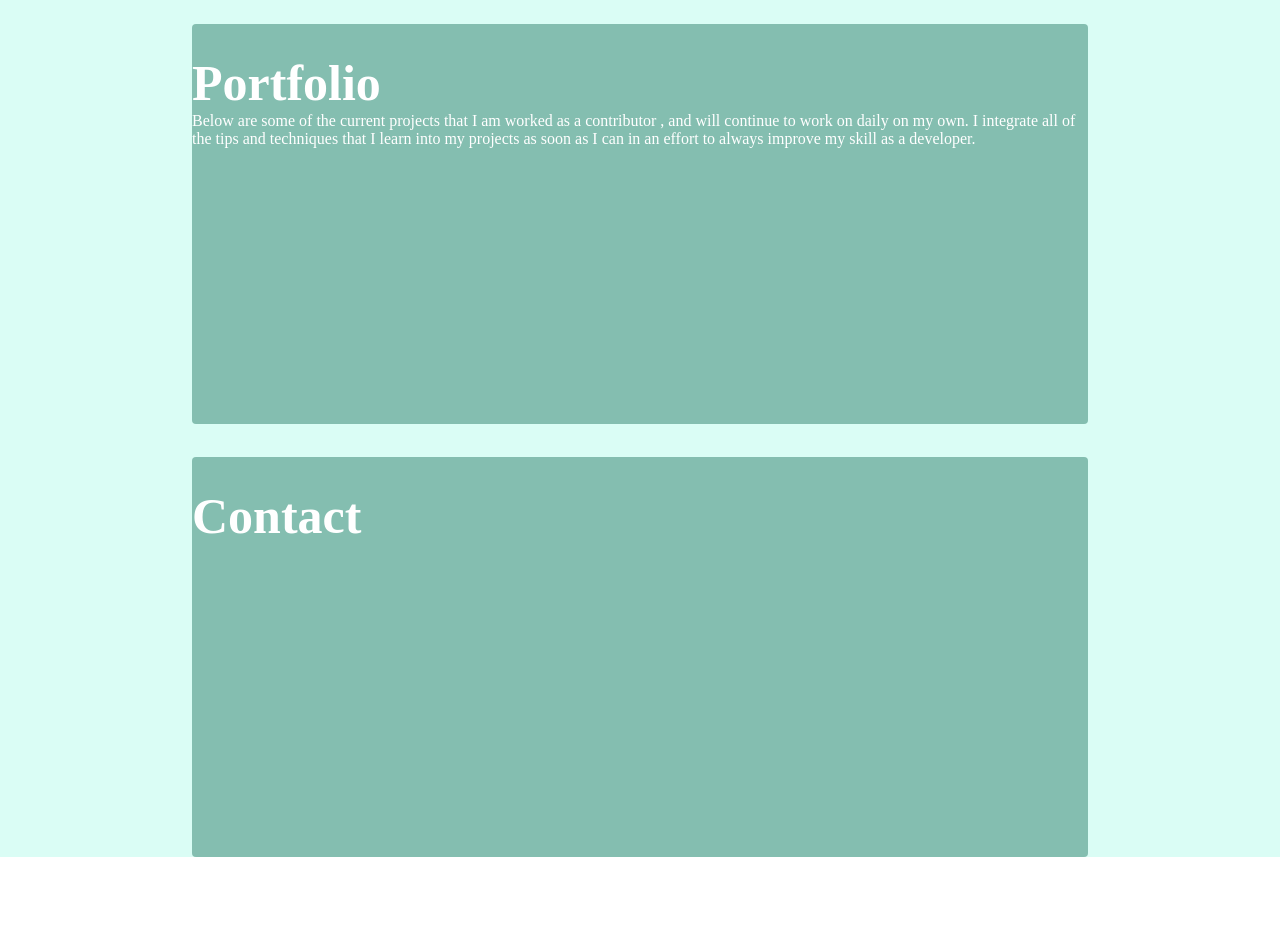
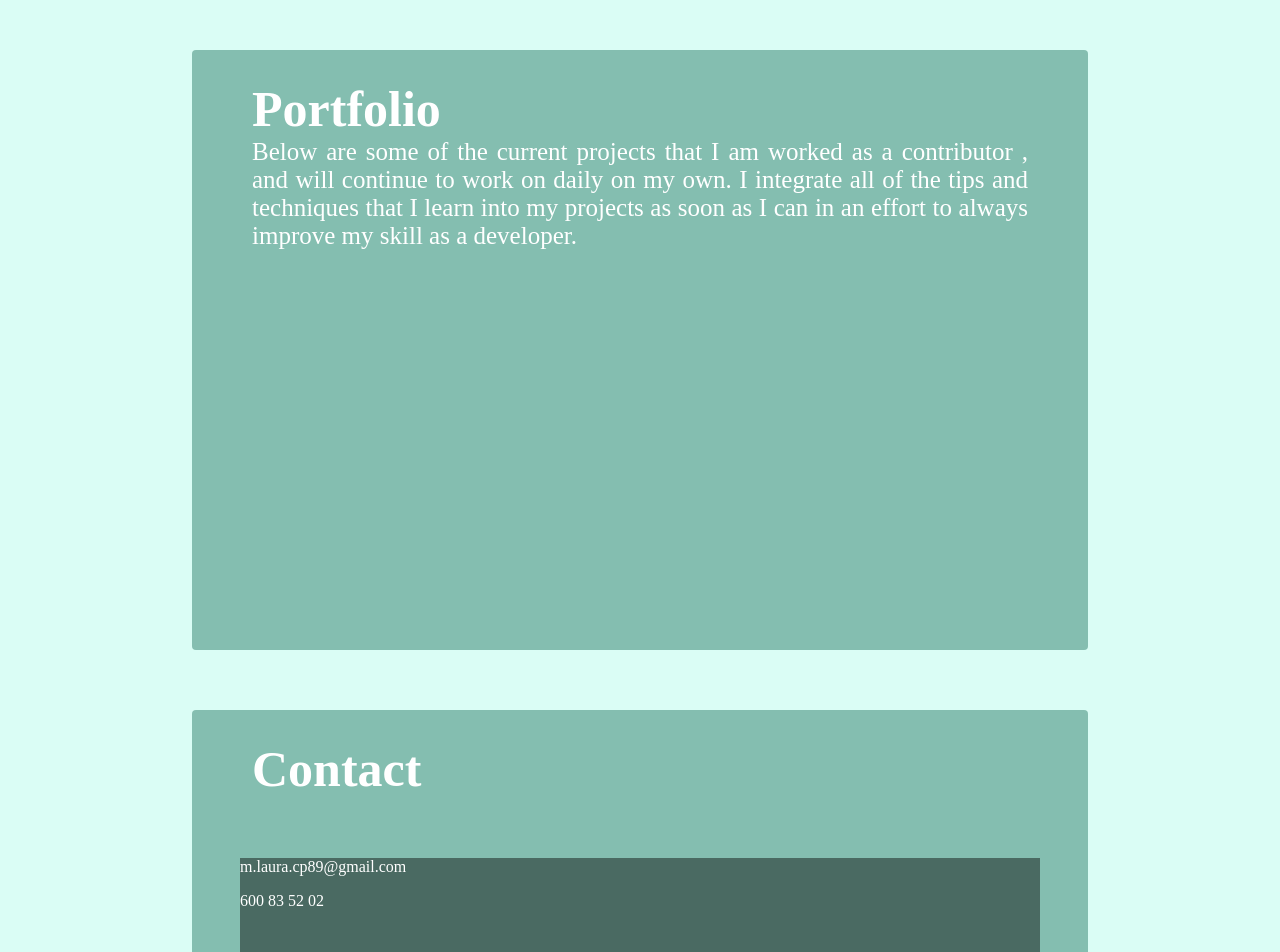
Before and after one commit to Lalu163/personal-page, a React (Create React App) app: page / in a window 1280 px wide. Shown: the part 840-1792 px from the top of the page. Before the commit the page ends 1697 px from the top, so only its background shows below. Built offline with nearby package versions, Linux system fonts and the light colour scheme; a web font is replaced by a local one.

Commit message:
adding a contact section

```diff
--- a/src/components/Contact.css
+++ b/src/components/Contact.css
@@ -5,3 +5,19 @@
     height:400px;
     border-radius:4px;
 }
+
+.contact-title{
+    font-size: 50px;
+    padding: 30px 0 0;
+    margin-bottom:0;
+}
+
+.contact-container{
+    margin: 60px;
+}
+
+.icon-container{
+    background-color:#4A6A62;
+    height:150px;
+    width:800px;
+}
--- a/src/components/Contact.js
+++ b/src/components/Contact.js
@@ -1,10 +1,17 @@
 import React from 'react';
 import "./Contact.css";
 
-function Contact(){
-    return(
+function Contact() {
+    return (
+
         <div className="contact" id="contact">
-            <h1>Contact</h1>
+            <div className="contact-container">
+                <h1 className="contact-title">Contact</h1>
+            </div>
+            <div className="icon-container">
+                <p className="mail">m.laura.cp89@gmail.com</p>
+                <p className="mobile-phone">600 83 52 02</p>
+            </div>
         </div>
     )
 }
--- a/src/components/Home.css
+++ b/src/components/Home.css
@@ -6,7 +6,7 @@
     border-radius: 4px;
 }
 
-h1 {
+.about-me-title {
     font-size: 50px;
     padding: 30px 0 0;
     margin-bottom:0;
--- a/src/components/Home.js
+++ b/src/components/Home.js
@@ -7,7 +7,7 @@ function Home() {
     return (
         <div className="about-me" id="about-me">
             <div className="bio-container">
-                <h1>About me</h1>
+                <h1 className="about-me-title">About me</h1>
                 <div className="bio">
                     <p className="home-bio">After more than 6 years dedicated to the food and customer service sector, I
                         decided to enter the
--- a/src/components/Portfolio.css
+++ b/src/components/Portfolio.css
@@ -2,6 +2,22 @@
     background-color:#84BEB0;
     color:white;
     width:70%;
-    height:400px;
+    height:600px;
     border-radius:4px;
+    text-align: justify;
 }
+
+.portfolio-container{
+    margin: 60px;
+}
+
+.portfolio-title{
+    font-size: 50px;
+    padding: 30px 0 0;
+    margin-bottom:0;
+}
+
+.portfolio-info{
+    text-align: justify;
+    font-size: 25px;
+}
--- a/src/components/Portfolio.js
+++ b/src/components/Portfolio.js
@@ -1,11 +1,16 @@
 import React from 'react';
 import "./Portfolio.css";
 
-function Portfolio(){
-    return(
+function Portfolio() {
+    return (
         <div className="portfolio" id="portfolio">
-            <h1>Portfolio</h1>
-            <p1>Below are some of the current projects that I am worked as a contributor , and will continue to work on daily on my own. I integrate all of the tips and techniques that I learn into my projects as soon as I can in an effort to always improve my skill as a developer.</p1>
+            <div className="portfolio-container">
+                <h1 className="portfolio-title">Portfolio</h1>
+                <p1 className="portfolio-info">Below are some of the current projects that I am worked as a contributor , and will continue to work
+                    on daily on my own. I integrate all of the tips and techniques that I learn into my projects as soon
+                    as I can in an effort to always improve my skill as a developer.
+                </p1>
+            </div>
         </div>
     )
 }
```
Also changed, not shown: src/assets/skills.png (added).
